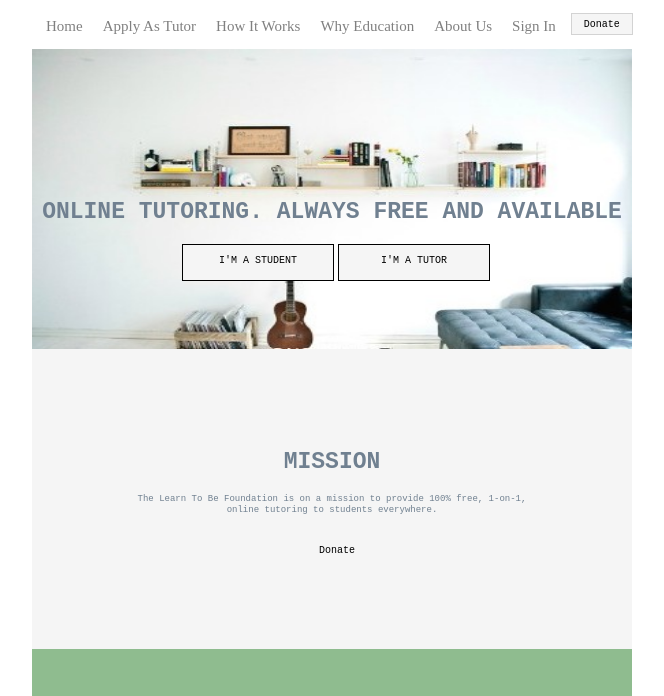
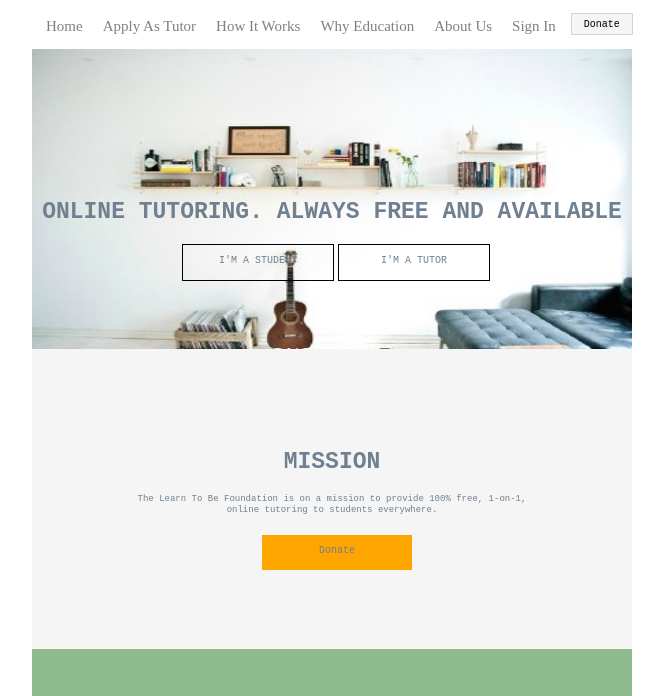
Before and after one commit to shangfei2014/3w3p_course, a plain HTML site: page course_one/index.html in a window 1280 px wide. Shown: the top 696 px of the page, without its empty margins (376-1040 px from the left). Drawn offline with Linux system fonts and the light colour scheme.

Commit message:
delete style in a:link

```diff
--- a/course_one/stylesheets/learn_style.css
+++ b/course_one/stylesheets/learn_style.css
@@ -20,9 +20,7 @@ a:link {
     text-decoration: none;
     font-size: 10px;
     border-color: black;
-    background-color: whitesmoke;
     display: inline-block;
-    color: black;
 }
 
 #donate_one {
```
